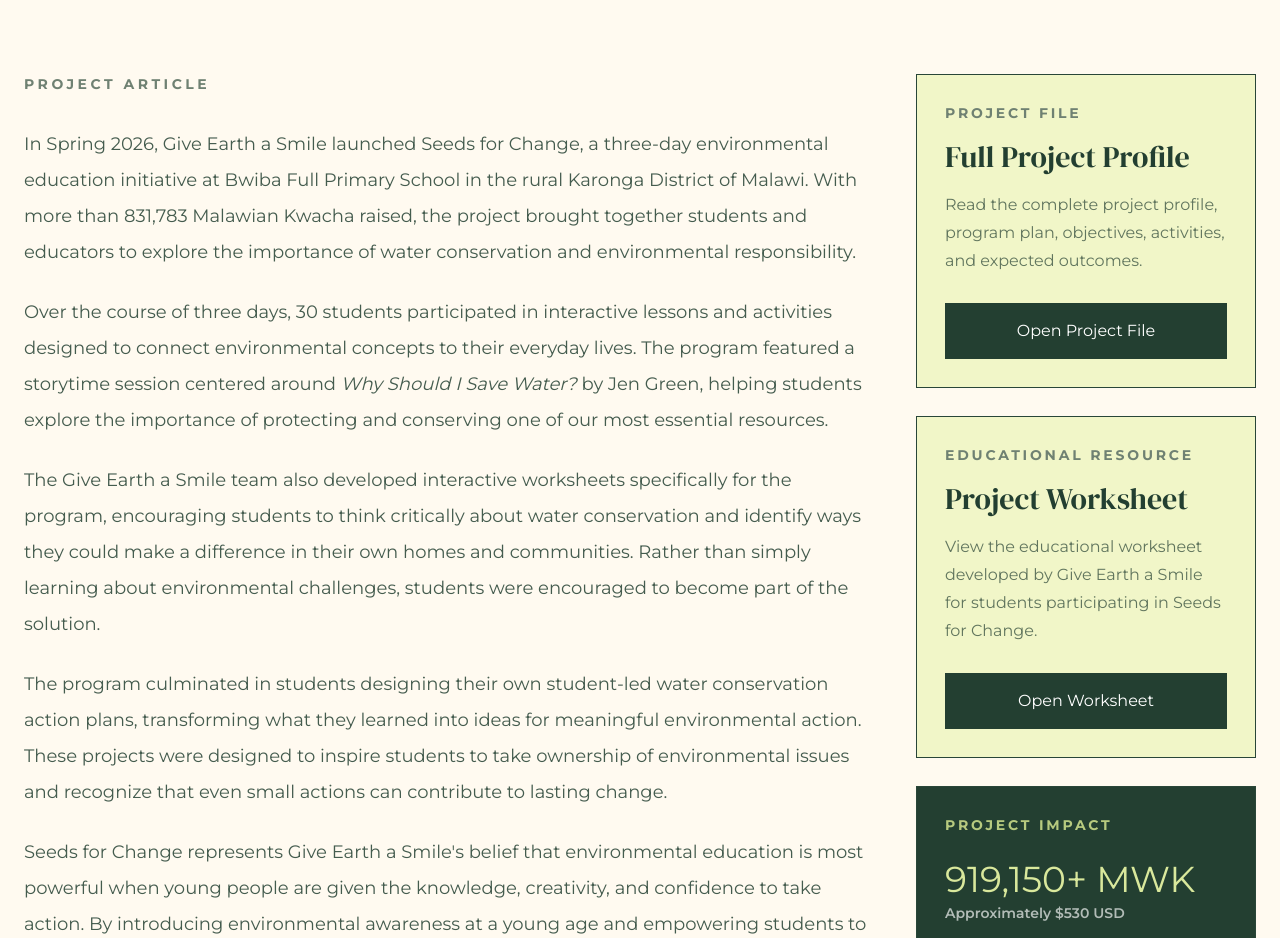
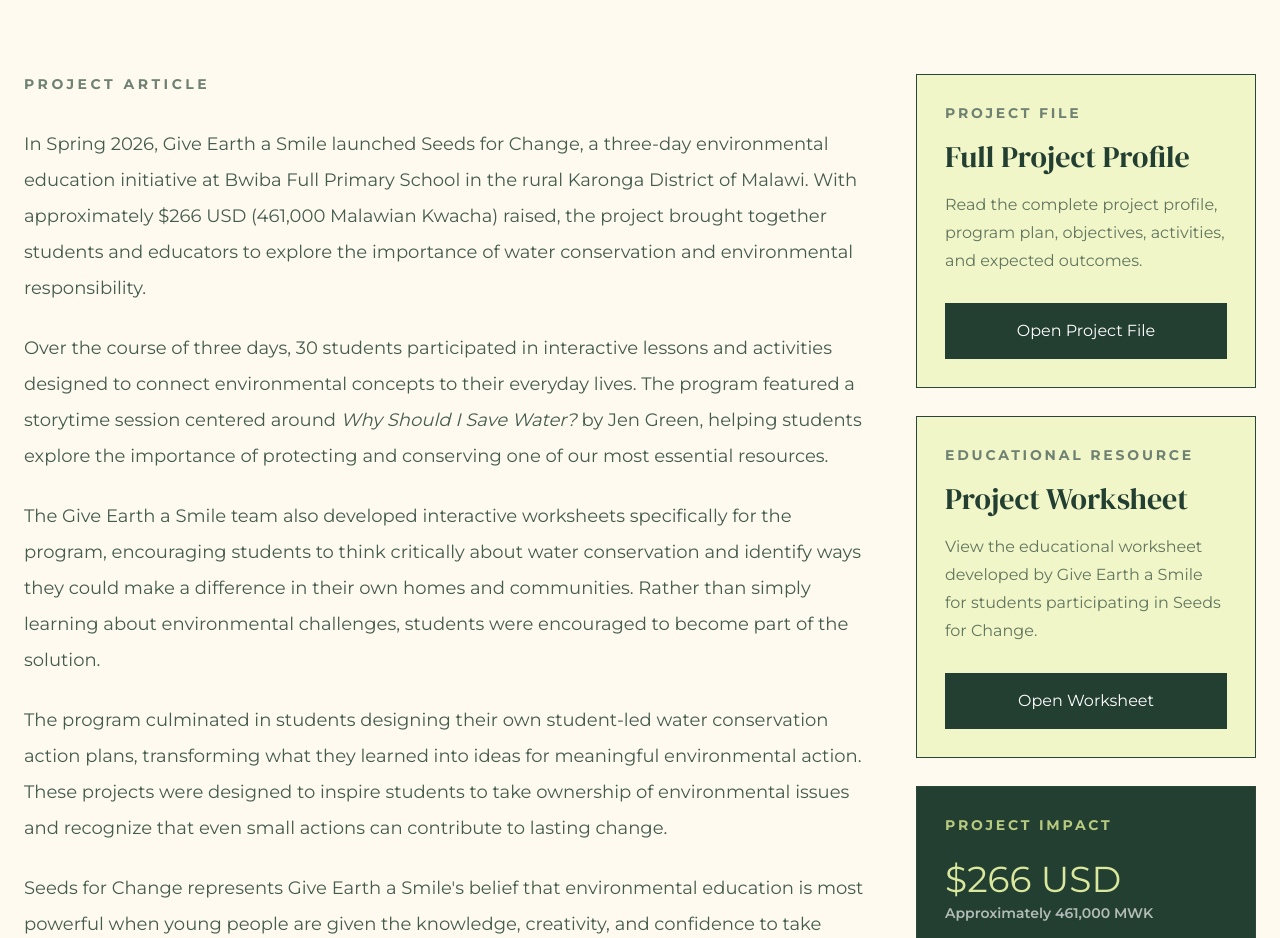
Before and after one commit to vn9ttrkd54-ui/Give-Earth-A-Smile-Beta, a Next.js app: page /projects/seeds-for-change-malawi in a window 1280 px wide. Shown: the part 560-1498 px from the top of the page. Built offline with nearby package versions, Linux system fonts and the light colour scheme.

Commit message:
Update Malawi funding and Robert's photo

```diff
--- a/app/projects/seeds-for-change-malawi/page.tsx
+++ b/app/projects/seeds-for-change-malawi/page.tsx
@@ -6,8 +6,8 @@ import { getProjectBySlug } from "@/data/projects";
 
 const impactStatistics = [
   {
-    value: "919,150+ MWK",
-    secondaryValue: "Approximately $530 USD",
+    value: "$266 USD",
+    secondaryValue: "Approximately 461,000 MWK",
     label: "Raised to support the initiative",
   },
   {
@@ -118,7 +118,7 @@ export default function SeedsForChangeMalawiPage() {
                   In Spring 2026, Give Earth a Smile launched Seeds for Change,
                   a three-day environmental education initiative at Bwiba Full
                   Primary School in the rural Karonga District of Malawi. With
-                  more than 831,783 Malawian Kwacha raised, the project brought
+                  approximately $266 USD (461,000 Malawian Kwacha) raised, the project brought
                   together students and educators to explore the importance of
                   water conservation and environmental responsibility.
                 </p>
--- a/data/projects.ts
+++ b/data/projects.ts
@@ -237,7 +237,7 @@ Give Earth a Smile is working toward bringing these educational voices into the
       "A three-day environmental education initiative at Bwiba Full Primary School in Malawi focused on water conservation, environmental responsibility, and student-led action.",
 
     description: `
-  In Spring 2026, Give Earth a Smile launched Seeds for Change, a three-day environmental education initiative at Bwiba Full Primary School in the rural Karonga District of Malawi. With more than 831,783 Malawian Kwacha raised, the project brought together students and educators to explore the importance of water conservation and environmental responsibility.
+  In Spring 2026, Give Earth a Smile launched Seeds for Change, a three-day environmental education initiative at Bwiba Full Primary School in the rural Karonga District of Malawi. With approximately $266 USD (461,000 Malawian Kwacha) raised, the project brought together students and educators to explore the importance of water conservation and environmental responsibility.
 
   Over the course of three days, 30 students participated in interactive lessons and activities designed to connect environmental concepts to their everyday lives. The program featured a storytime session centered around Why Should I Save Water? by Jen Green, helping students explore the importance of protecting and conserving one of our most essential resources.
 
@@ -331,7 +331,7 @@ Give Earth a Smile is working toward bringing these educational voices into the
 
     statistics: [
       {
-        value: "831,783+ MWK",
+        value: "$266 USD",
         label: "Raised to support the initiative",
       },
       {
@@ -359,7 +359,7 @@ Give Earth a Smile is working toward bringing these educational voices into the
     ],
 
     results: [
-      "More than 831,783 Malawian Kwacha was raised to support the initiative.",
+      "Approximately $266 USD (461,000 Malawian Kwacha) was raised to support the initiative.",
       "A three-day environmental education program was completed at Bwiba Full Primary School.",
       "30 students participated in interactive environmental education lessons and activities.",
       "Students explored water conservation through storytime, discussion, worksheets, and hands-on learning.",
```
Also changed, not shown: public/images/ambassadors/robert-mhango.jpg.
